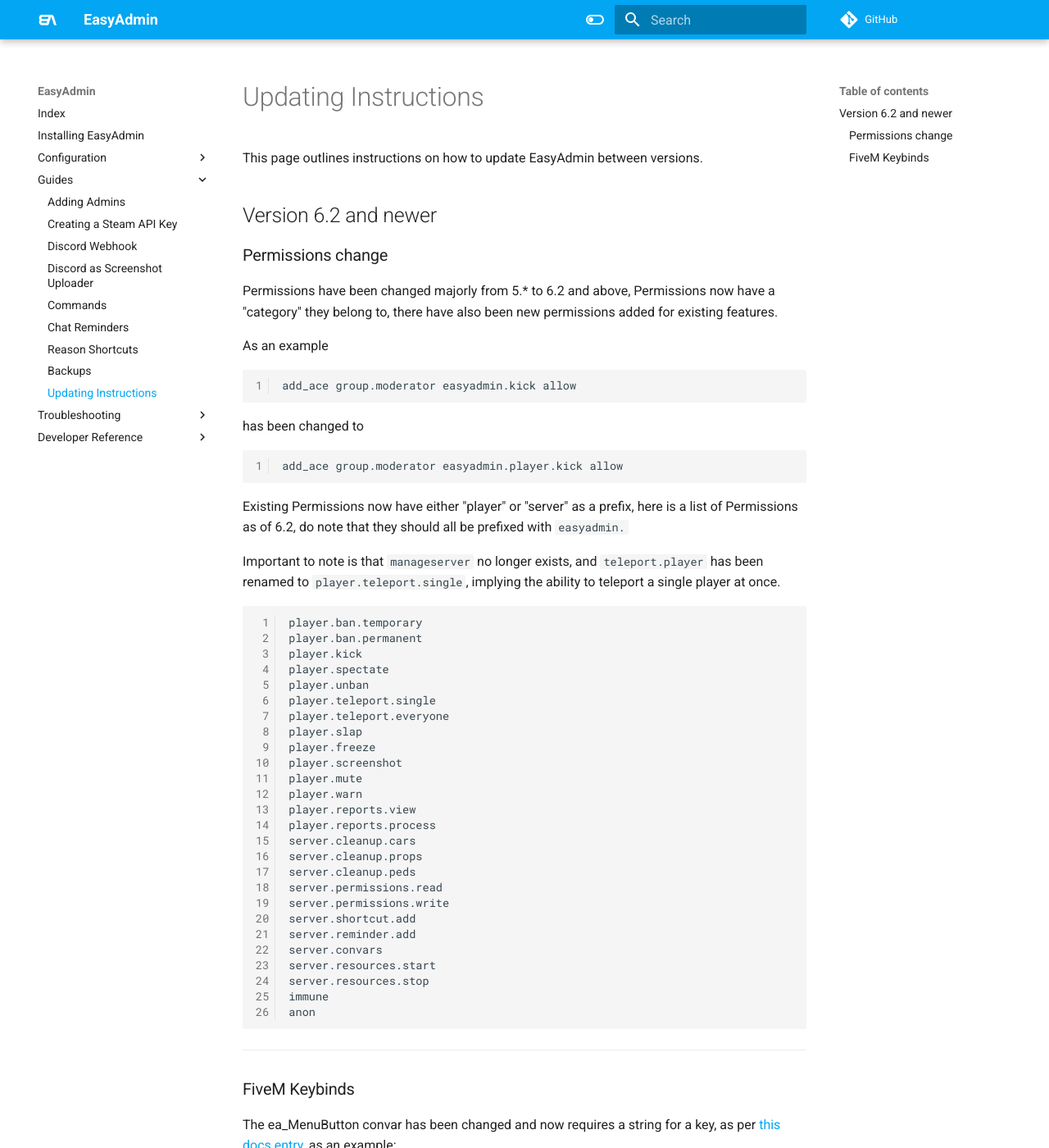
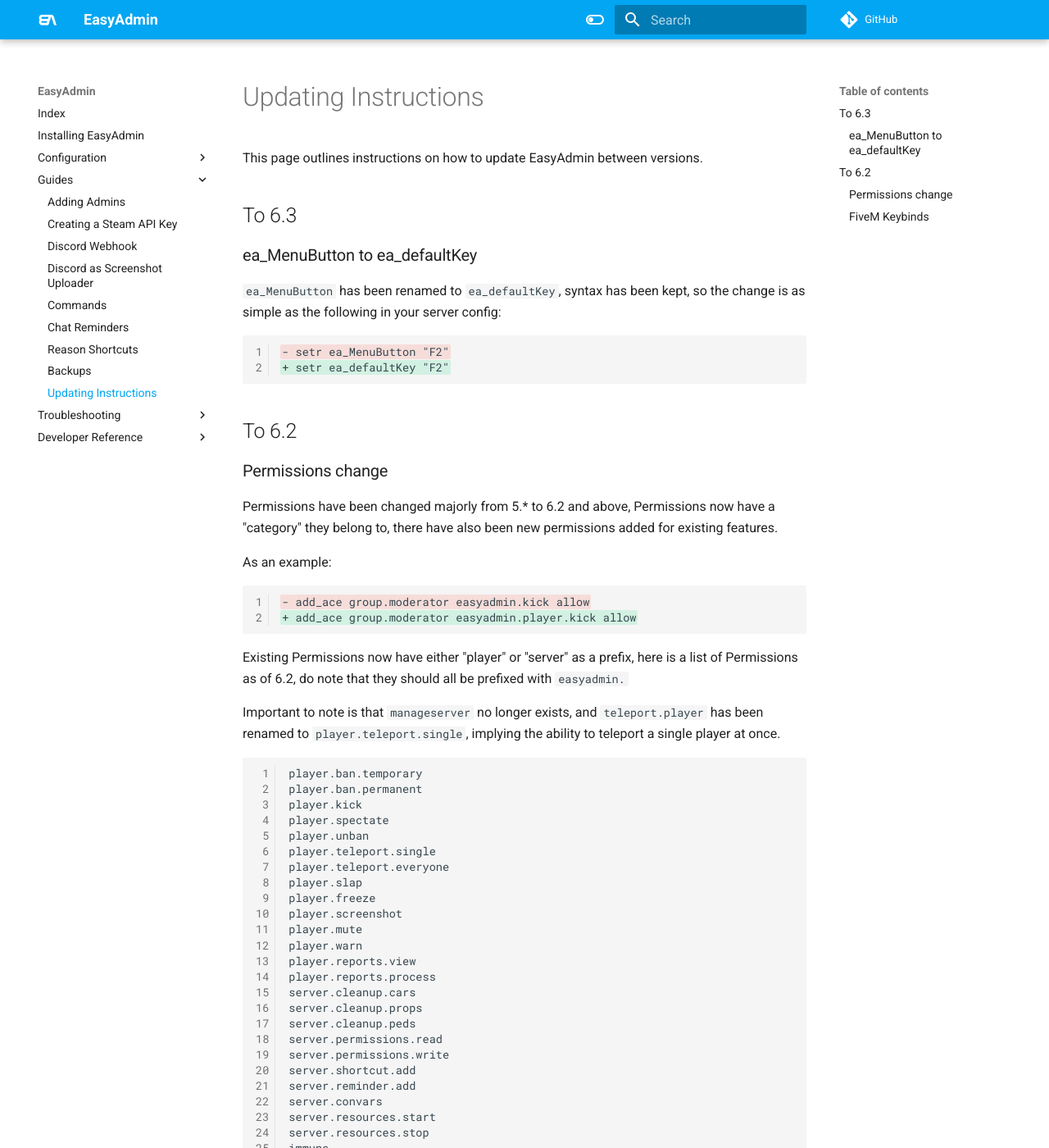
Before and after one commit to Blumlaut/EasyAdmin-docs, an MkDocs documentation site: the page built from docs/updating.md, in a window 1280 px wide and 1400 px high. Shown: the whole window at 82% size. Built offline with MkDocs 1.6.1 and Material for MkDocs 9.7.7, drawn with Linux system fonts in a browser that asks for light colours; comment, search, counter and statistics services are not loaded; some of the changed text lies outside the part shown.

Commit message:
add 6.3 docs

````diff
--- a/docs/config.md
+++ b/docs/config.md
@@ -5,7 +5,7 @@ Configuration of EasyAdmin is done via convars, these can be set via your server
 
 ```
 setr ea_LanguageName "en"                # set our language to english
-setr ea_MenuButton "F2"			# set our menu button to F2. default: "289"
+setr ea_defaultKey "F2"			# set our menu button to F2. default: "289"
 setr ea_alwaysShowButtons "false"	# we don't want to see buttons we can't even access, do we? default: "false"
 set ea_moderationNotification "false"   # this can be either "false" or a discord webhook address, this will send a discord message if an admin takes actions against a player  ( such as banning and kicking )
 set ea_custombanlist "false"            # read docs for this, dont touch it
@@ -21,7 +21,7 @@ set ea_enableReportCommand "true"
 |       Command/Convar        |  Type   |                                   Usage                                    |                                                                                                                Description                                                                                                                 |
 |-----------------------------|---------|----------------------------------------------------------------------------|--------------------------------------------------------------------------------------------------------------------------------------------------------------------------------------------------------------------------------------------|
 | ea_LanguageName             | Convar  | `setr ea_LanguageName "en"`                                                | This Convars dictates in which language EasyAdmin is displayed ( this includes but is not limited to GUI, Kick Messages, Reasons, Hud Elements.. ) Available options: cs, de, en, es, fr, it, nl, pl, pt, sv                                                  |
-| ea_MenuButton               | Convar  | FiveM: `setr ea_MenuButton "F2"` RedM: `setr ea_MenuButton "PhotoModePc"` | Key which is used to open the Menu, [FiveM Keys](https://docs.fivem.net/docs/game-references/input-mapper-parameter-ids/keyboard/), [RedM Keys](https://github.com/Blumlaut/EasyAdmin/blob/master/dependencies/Controls.lua#L3)                                            |
+| ea_defaultKey               | Convar  | FiveM: `setr ea_MenuButton "F2"` RedM: `setr ea_MenuButton "PhotoModePc"` | Key which is used to open the Menu, [FiveM Keys](https://docs.fivem.net/docs/game-references/input-mapper-parameter-ids/keyboard/), [RedM Keys](https://github.com/Blumlaut/EasyAdmin/blob/master/dependencies/Controls.lua#L3)                                            |
 | ea_minIdentifierMatches     | Convar  | `set ea_minIdentifierMatches 2`                                            | The Minimum Amount of Identifiers that have to match before a Player gets "Declined" for being banned. Never put this below 1. If some form of Proxy is used on the server, you should add 1 to this number for every Proxy IP                                                                                                            |
 
 ## Webhook & Screenshot Configuration
--- a/docs/install.md
+++ b/docs/install.md
@@ -14,7 +14,7 @@ You can adjust the Language and MenuButton here.
 ensure EasyAdmin
 
 setr ea_LanguageName "en"                # set our language to english
-setr ea_MenuButton "F2"		 # set our menu button to F2, this is a one-time setting!
+setr ea_defaultKey "F2"		 # set our menu button to F2, this is a one-time setting!
 
 add_ace group.admin easyadmin allow
 ```
--- a/docs/updating.md
+++ b/docs/updating.md
@@ -3,23 +3,32 @@
 This page outlines instructions on how to update EasyAdmin between versions.
 
 
-## Version 6.2 and newer
+## To 6.3
+
+### ea_MenuButton to ea_defaultKey
+
+`ea_MenuButton` has been renamed to `ea_defaultKey`, syntax has been kept, so the change is as simple as the following in your server config:
+
+```diff
+- setr ea_MenuButton "F2"
++ setr ea_defaultKey "F2"
+```
+
+
+
+## To 6.2
 
 ### Permissions change
 
 Permissions have been changed majorly from 5.* to 6.2 and above, Permissions now have a "category" they belong to, there have also been new permissions added for existing features.
 
-As an example
+As an example:
 
-```
-add_ace group.moderator easyadmin.kick allow
+```diff
+- add_ace group.moderator easyadmin.kick allow
++ add_ace group.moderator easyadmin.player.kick allow
 ```
 
-has been changed to
-
-```
-add_ace group.moderator easyadmin.player.kick allow
-```
 Existing Permissions now have either "player" or "server" as a prefix, here is a list of Permissions as of 6.2, do note that they should all be prefixed with `easyadmin.`
 
 Important to note is that `manageserver` no longer exists, and `teleport.player` has been renamed to `player.teleport.single`, implying the ability to teleport a single player at once.
@@ -60,14 +69,9 @@ ___
 
 The ea_MenuButton convar has been changed and now requires a string for a key, as per [this docs entry](https://docs.fivem.net/docs/game-references/input-mapper-parameter-ids/keyboard/), as an example:
 
-```
-setr ea_MenuButton "289"
-```
-
-now becomes
-
-```
-setr ea_MenuButton "f2"
+```diff
+- setr ea_MenuButton "289"
++ setr ea_MenuButton "f2"
 ```
 
 **Note:** This is a one-time action, once a player joins with that Keybind set they will have to change it from their Control Settings inside of FiveM, FiveM currently does not provide any way to override this for all players.
````
